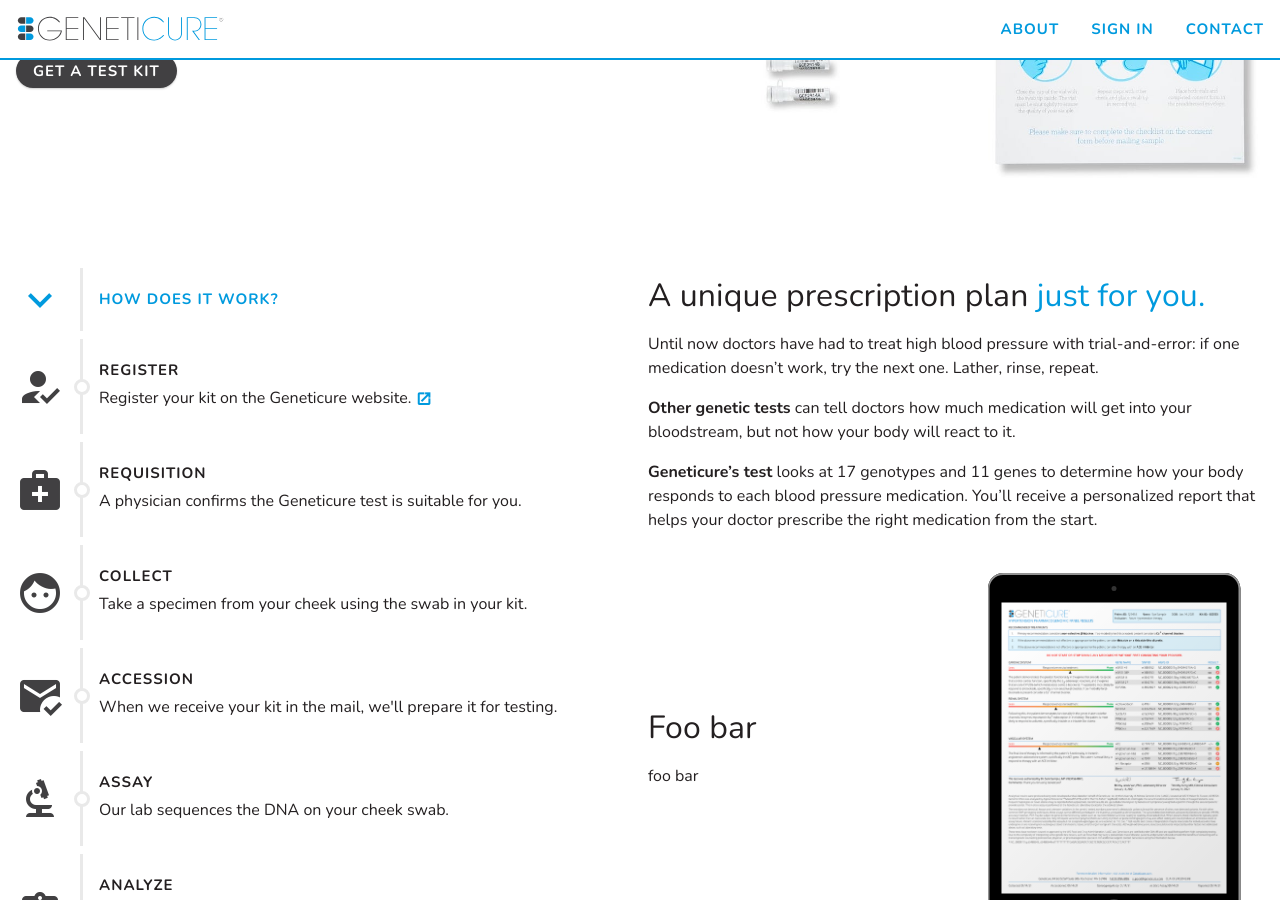
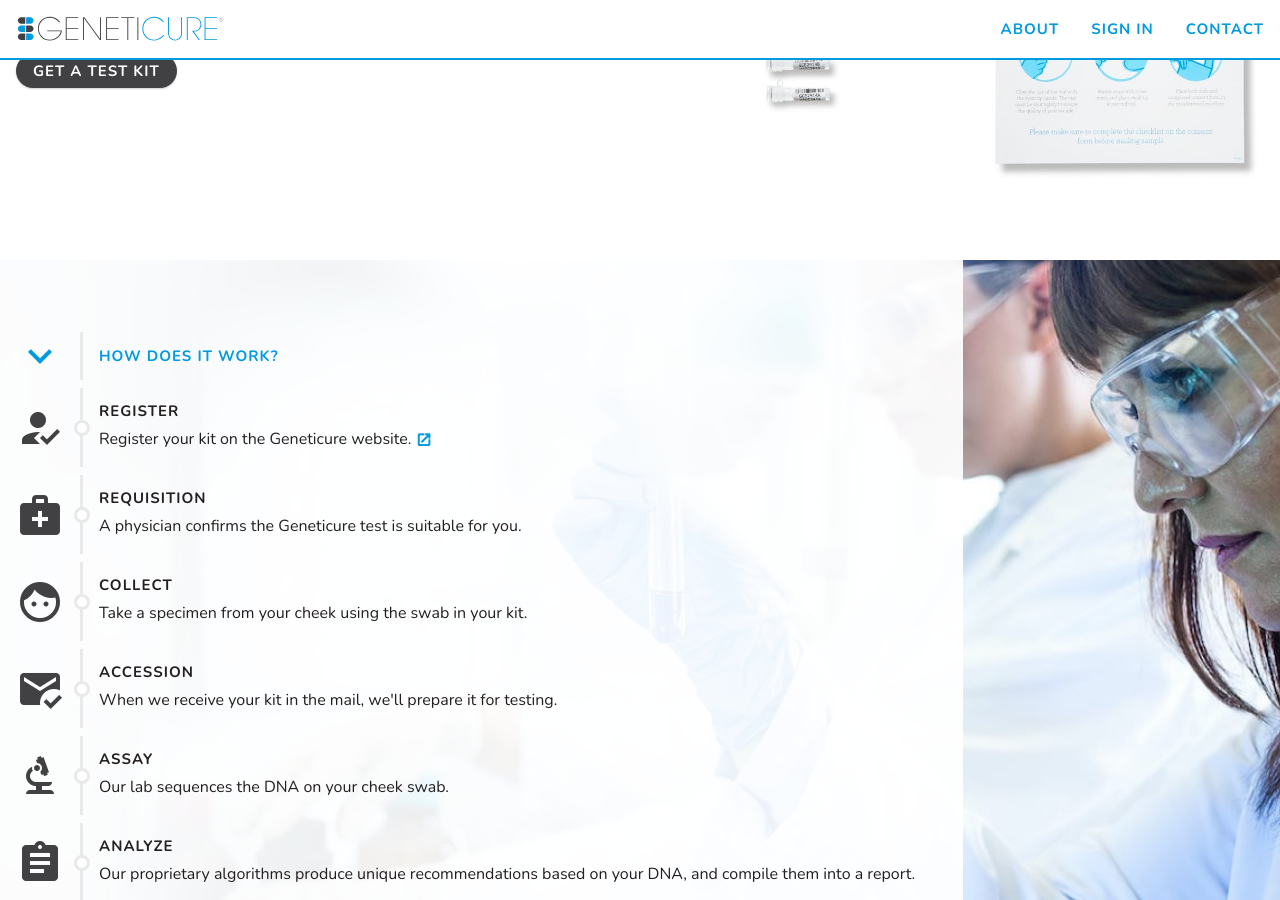
Before and after one commit to RobertAKARobin/geneticure-jekyll, a Jekyll site: the page built from index.md, in a window 1280 px wide and 900 px high, scrolled down 1290 px. Built offline with Jekyll 4.4.1, drawn with Linux system fonts in a browser that asks for light colours; some of the changed text lies outside the part shown.

Commit message:
Hide hero images on mobile

```diff
--- a/_includes/hero.html
+++ b/_includes/hero.html
@@ -1,5 +1,5 @@
 {% capture content %}
-<div class="hero hero--align__{{ include.align|default:'left' }} hero--overlay__{{ include.overlay|default:'float' }} {% if include.margins %}hero--margins{% endif %}">
+<div class="hero hero--align__{{ include.align|default:'left' }} hero--overlay__{{ include.overlay|default:'float' }} hero--width__{{ include.width|default:'full'}}{% if include.margins %} hero--margins{% endif %}{% if include.hide %} hero--hide{% assign hide_sizes=include.hide|split:',' %}{% for hide_size in hide_sizes %} hero--hide__{{ hide_size }}{% endfor %}{% endif %}">
 	<div class="hero__display">
 		{% if include.display %}
 			{{ include.display }}
--- a/_sass/_vars.scss
+++ b/_sass/_vars.scss
@@ -60,6 +60,7 @@
 $bp--md: '(min-width: #{$width--screen--md}) and (max-width: #{$width--screen--lg - 1})';
 $bp--lg: '(min-width: #{$width--screen--lg}) and (max-width: #{$width--screen--xl - 1})';
 $bp--xl: '(min-width: #{$width--screen--xl})';
+$bps: ('sm': $bp--sm, 'md': $bp--md, 'lg': $bp--lg, 'xl': $bp--xl);
 
 $font-color--body: #231F20;
 $font-color--disabled: #888;
--- a/_sass/includes/_hero.scss
+++ b/_sass/includes/_hero.scss
@@ -18,6 +18,30 @@
   box-sizing: border-box;
   position: relative;
   z-index: $z--content__overlay;
+
+  @media #{$bp--lg}, #{$bp--xl} {
+    .hero--width__fit & {
+      width: auto;
+    }
+
+    .hero--width__full & {
+      width: calc(#{$width--screen--xl} + ((100vw - #{$width--screen--xl}) / 2) - #{$margin--main});
+    }
+
+    .hero--width__half & {
+      width: 50%;
+    }
+  }
+}
+
+.hero__display {
+  @each $bp__name, $bp__size in $bps {
+    @media #{$bp__size} {
+      .hero--hide__#{$bp__name} & {
+        display: none;
+      }
+    }
+  }
 }
 
 .hero__display > * {
@@ -105,7 +129,6 @@
     .hero__content {
       background-color: rgba(255, 255, 255, 0.93);
       padding: ($margin--main * 3);
-      width: 50%;
     }
 
     .hero__display {
--- a/_sass/includes/_icons-sequence.scss
+++ b/_sass/includes/_icons-sequence.scss
@@ -144,7 +144,7 @@
   }
 
   .isq__item__content {
-    padding: $margin--main 0;
+    padding: ($margin--main / 2) 0;
     padding-left: $margin--main;
   }
 
--- a/index.md
+++ b/index.md
@@ -29,14 +29,7 @@
 {% endcapture %}
 {% include section.html columns=true content=product_intro_section reverse=true %}
 
-{% capture how_it_works %}
-# How it works
-
-Each Geneticure test kit contains two sterile cheek swabs, and a prepaid envelope to mail them to us. [Register your kit](#) on this website, swab your cheek, and drop your envelope in the mail. You'll be notified in 10-15 business days that your report is ready.
-
-<a class="button button--low" href="#">Get a test kit</a>
-{% endcapture %}
-{% capture sequence_individual %}
+{% capture product_sequence %}
 keyboard_arrow_down | How does it work?
 how_to_reg | Register | Register your kit on the Geneticure website. <a class="material-icons" href="#">launch</a>
 medical_services | Requisition | A physician confirms the Geneticure test is suitable for you.
@@ -47,35 +40,27 @@
 assignment_turned_in | Review | Your report is double-checked by the Geneticure team.
 get_app | Release | You receive an e-mail notification that your report is available for download.
 {% endcapture %}
+{% capture product_sequence_section %}
+  {% include icons-sequence.html content=product_sequence direction='y' highlight_first=true %}
+{% endcapture %}
+{% include hero.html content=product_sequence_section hide='sm,md' overlay='block' width='fit' img_src='/assets/img/bg/lab-techs.jpg' img_alt='Lab techs' %}
 
-{% capture report_explanation %}
-# Foo bar
-
-foo bar
-{% endcapture %}
-
-{% capture report_preview %}
-  {% include frame.html type='tablet' img_alt='Geneticure report' img_src='/assets/img/report.png' %}
-  {% include text.html content=report_explanation %}
-{% endcapture %}
-
-{% capture report %}
+{% capture report_intro %}
 # A unique prescription plan _just for you._
 
-Until now doctors have had to treat high blood pressure with trial-and-error: if one medication doesn't work, try the next one. Lather, rinse, repeat.
+**Other genetic tests** can tell doctors how much medication will get into your bloodstream, but not how your body will react to it. Doctors have to treat high blood pressure with trial-and-error: if one medication doesn't work, try the next one.
 
-**Other genetic tests** can tell doctors how much medication will get into your bloodstream, but not how your body will react to it.
+**Geneticure's test** looks at 17 genotypes and 11 genes to determine how your body responds to each medication. Your personalized report helps your doctor prescribe the right medication from the start.
 
-**Geneticure's test** looks at 17 genotypes and 11 genes to determine how your body responds to each blood pressure medication. You'll receive a personalized report that helps your doctor prescribe the right medication from the start.
-
-{% include columns.html content=report_preview reverse=true %}
+![Cardiac](/assets/img/cardiac.svg) |  Cardiac | Controls how hard your heart beats
+![Renal](/assets/img/renal.svg) | Renal | Controls the absorption of sodium and water in your kidneys
+![Vascular](/assets/img/vascular.svg) | Vascular | Controls the tightening of blood vessels
 {% endcapture %}
-
-{% capture product_sequence %}
-  {% include icons-sequence.html content=sequence_individual direction='y' highlight_first=true %}
-  {% include text.html content=report %}
+{% capture report %}
+  {% include text.html content=report_intro %}
+  {% include frame.html type='tablet' img_alt='Geneticure report' img_src='/assets/img/report.png' %}
 {% endcapture %}
-{% include section.html valign='top' columns=true content=product_sequence disable_markdown=true overlay='float' %}
+{% include section.html columns=true content=report %}
 
 {% capture for_whom %}
 # Who is it for?
```
